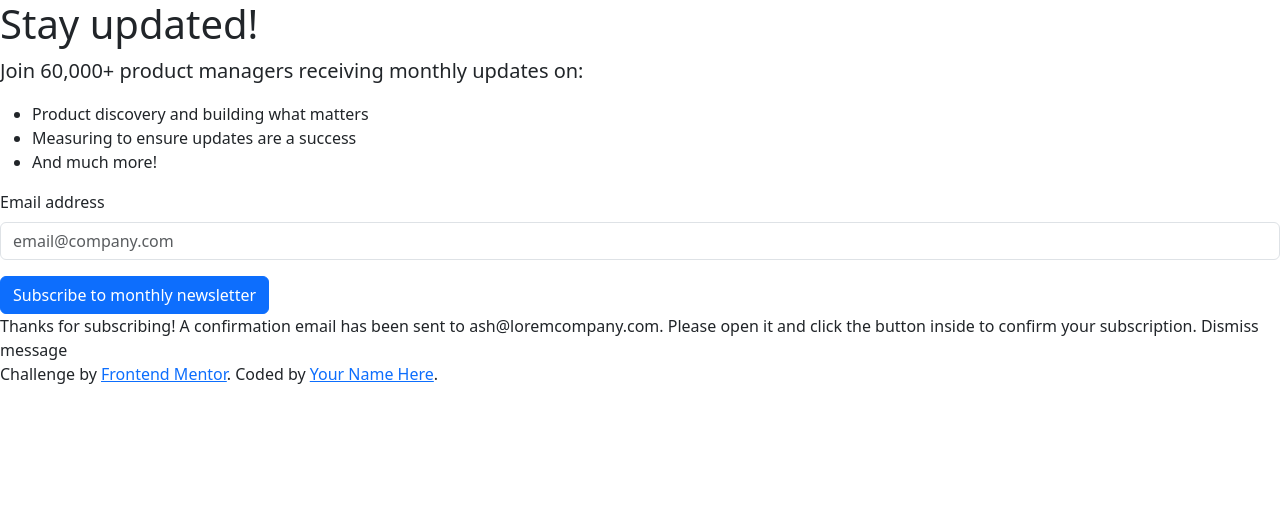
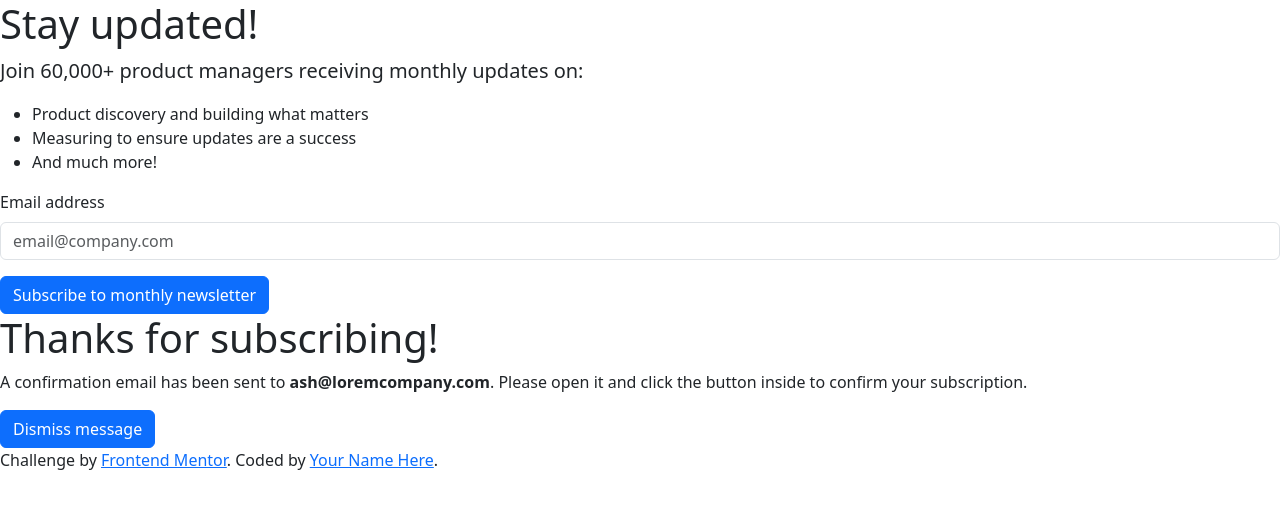
Before and after one commit to SanazBHMN/newletter-sign-up-with-success-message, a plain HTML site: page index.html in a window 1280 px wide. Drawn offline with nearby package versions, Linux system fonts and the light colour scheme.

Commit message:
Structure the success-message

```diff
--- a/index.html
+++ b/index.html
@@ -51,10 +51,13 @@
     <!-- Sign-up form end -->
 
     <!-- Success message start -->
-
-    Thanks for subscribing! A confirmation email has been sent to
-    ash@loremcompany.com. Please open it and click the button inside to confirm
-    your subscription. Dismiss message
+    <h1>Thanks for subscribing!</h1>
+    <p>
+      A confirmation email has been sent to
+      <span class="fw-bold">ash@loremcompany.com</span>. Please open it and
+      click the button inside to confirm your subscription.
+    </p>
+    <button class="btn btn-primary">Dismiss message</button>
 
     <!-- Success message end -->
 
```
